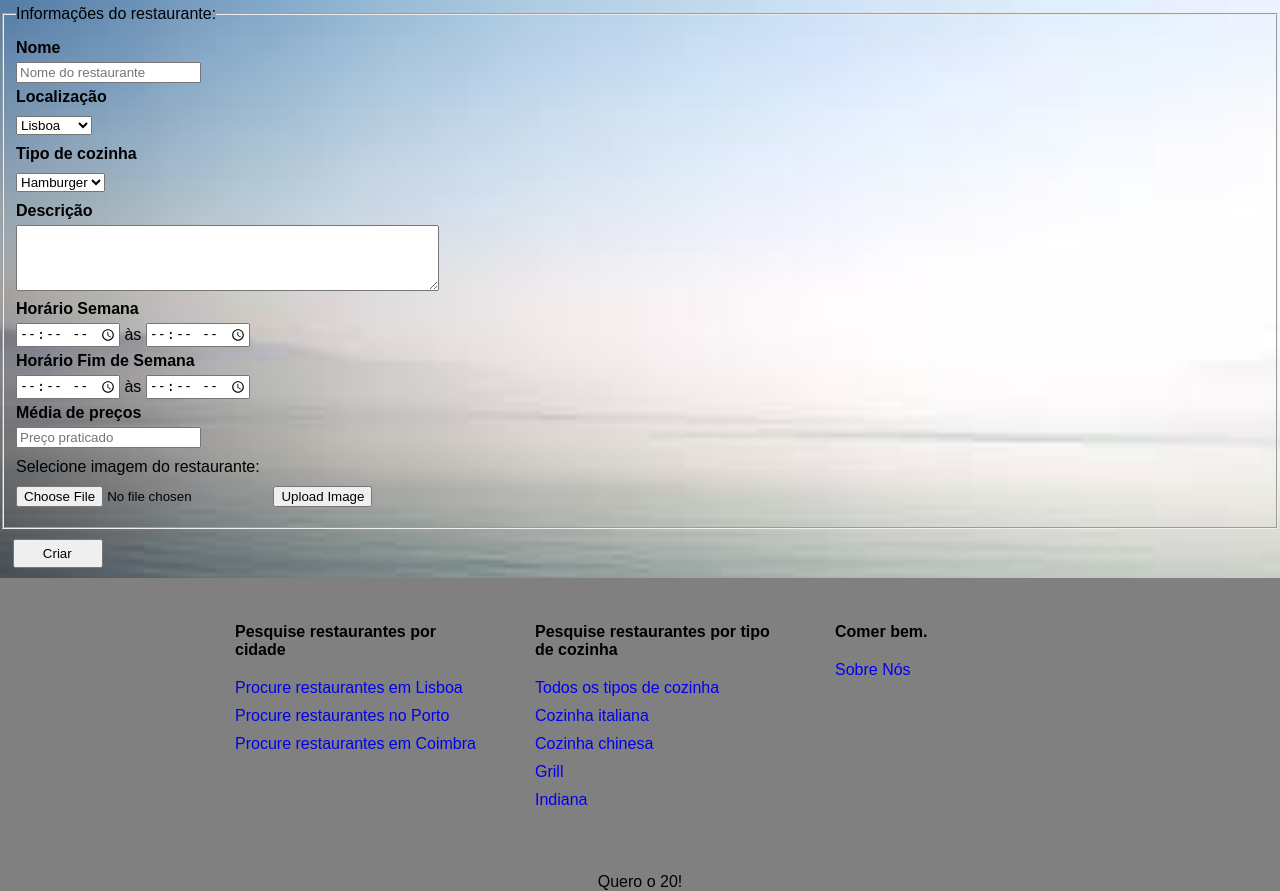
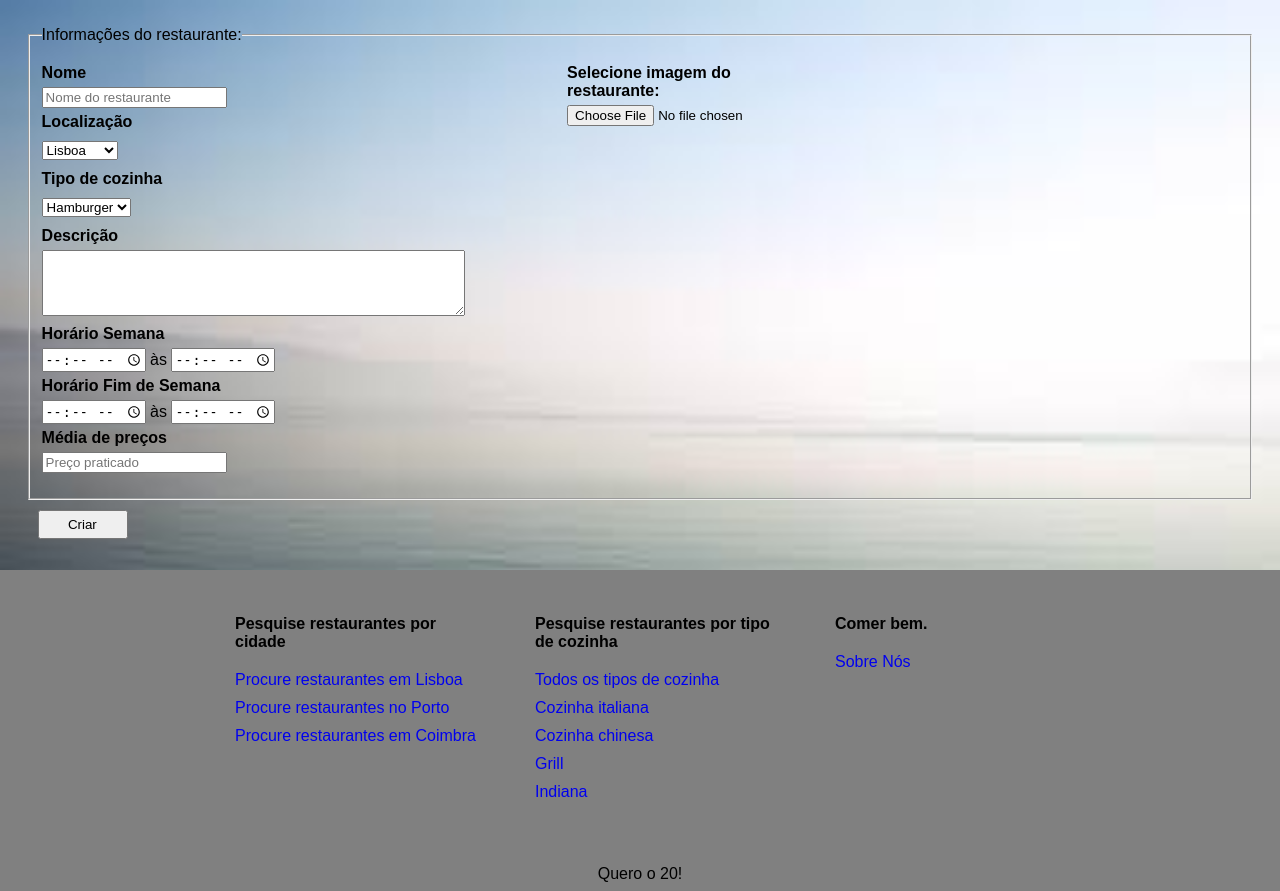
Before and after one commit to FranciscoCagigal/ltw, a PHP site: page /index.php?page=restaurantCreation in a window 1280 px wide. Shown: the part 217-1108 px from the top of the page. Run offline with PHP 8.4, Linux system fonts and the light colour scheme; data comes from the database, SQL or seed files in the repository; both versions use the stored data as it was after the commit; some libraries are stand-ins or nearby versions.

Commit message:
91% feito

```diff
--- a/css/style.css
+++ b/css/style.css
@@ -461,8 +461,21 @@ ul.nav-mini.sign-in li a:hover {
 	text-align:center;
 }
 
+.inline{
+	display:inline-flex;
+}
+
+.create-restaurant-wrapper .container{
+	margin:2% 2% 2% 2%;
+}
+
+.upImg {
+	margin-left:15%;
+}
+
 .userUpload{
 	margin-top:2%;
+	margin-left:10%;
 }
 
 .inputs-perfil{
--- a/scripts/createRestaurant.js
+++ b/scripts/createRestaurant.js
@@ -1,16 +1,13 @@
 var image = {value: ''};
 
 $(function (){
-  // $('#upload').on('click',function(){
-	 //  console.log('oi');
-	 // $('#myFile').upload('xhr2.php',function(success){
-	 // console.log('done');},$('#prog'));
-	 // console.log($('#myFile'));
-	 // var tmppath = URL.createObjectURL($('#myFile')[0].files[0]);
-	 // console.log(tmppath);
-	 // var imageUp= "<img alt=oi src="+tmppath+">";
-	 // $('#imageUp').append(imageUp);
-	 // });
+
+  $('#fileToUpload').on('change',function(){
+		var file = $('#fileToUpload')[0].files[0];
+		var tmppath = URL.createObjectURL(file);
+		var resultHtml='<figure class=userUpload><img src='+tmppath+' width=200px;/></figure>';
+		$('#imageUp').empty().append(resultHtml);
+	});
 
   $("#submit").on('click' , function(){
 	var name=$('#name').val();
@@ -23,9 +20,13 @@ $(function (){
     var closeFS=$('#closeFS').val();
 	var price=$('#price').val();
 
-    if (name==""||locationRes == ""||type == ""||openS == ""||closeS == ""||openFS == ""||closeFS == ""||price == "" || image == "")
+    if (name==""||locationRes == ""||type == ""||openS == ""||closeS == ""||openFS == ""||closeFS == ""||price == "")
       alert("All fields must be filled for registration");
     else {
+	if($('#fileToUpload')[0].files.length>0)
+	{
+		uploadFile();
+	}
 	if(description==null)
 		description="";
     var userData =
@@ -48,7 +49,7 @@ $(function (){
 		contentType: "application/json",
 		dataType: "json",
 		data: JSON.stringify(userData)}).done(function(data) {
-			console.log(image);
+
 		 if(data.status == 'success'){
 			alert('Restaurant successfully created!');
 		 }
@@ -66,6 +67,8 @@ $(function (){
   });
 });
 
+
+
 function uploadFile(){
 	var file = $('#fileToUpload')[0].files[0];
 	var formdata = new FormData();
@@ -76,15 +79,12 @@ function uploadFile(){
         cache: false,
        	contentType: false,
        	processData: false,
+		async:false,
         data: formdata,
         success: function (data) {
         	if(data.status == 'success'){
         		image.value = data.name;
-        		console.log(image.value);
         	}
-        	else if(data.status == 'serverIssues'){
-				 alert('OOPS! It appears there is a problem with the server. We are trying to solve the issue as soon as possible');
-			 }
     }
 	});
 }
--- a/templates/restaurantCreation.php
+++ b/templates/restaurantCreation.php
@@ -8,10 +8,10 @@
 
 	<div class="container">
 
-		<form method="post" enctype="multipart/form-data">
+		<form >
 			<fieldset>
 				<legend>Informações do restaurante:</legend>
-
+				<div class="inline">
 				<div class="restaurantInputs">
 					<label><b>Nome</b></label><br>
 					<input type="text" id='name' placeholder="Nome do restaurante" /><br>
@@ -46,16 +46,17 @@
 					<input type="time" id='openFS' /> às <input type="time" id='closeFS' /><br>
 					<label><b>Média de preços</b></label><br>
 					<input type="number" placeholder="Preço praticado"  id='price'/><br>
-
-				    <p>Selecione imagem do restaurante:</p>
-				    <input type="file" name="fileToUpload" id="fileToUpload">
-				    <input type="button" value="Upload Image" onclick="uploadFile()" >
-					<div id="imageUp">
-					</div>
+				</div>
+				<div class="upImg" id="uplImgDiv">
+						<label><b>Selecione imagem do restaurante:</b></label><br>
+						<input type="file" name="fileToUpload" id="fileToUpload">
+						<div id="imageUp">
+						</div>
+				</div>
 				</div>
 			</fieldset>
 
-			<button id='submit' type='button'>Criar</button> <br>
+			<button id='submit' type='reset'>Criar</button> <br>
 
 		</form>
 
```
Also changed, not shown: database/basedados.db, images/restsLogo/1481420338.png (added).
